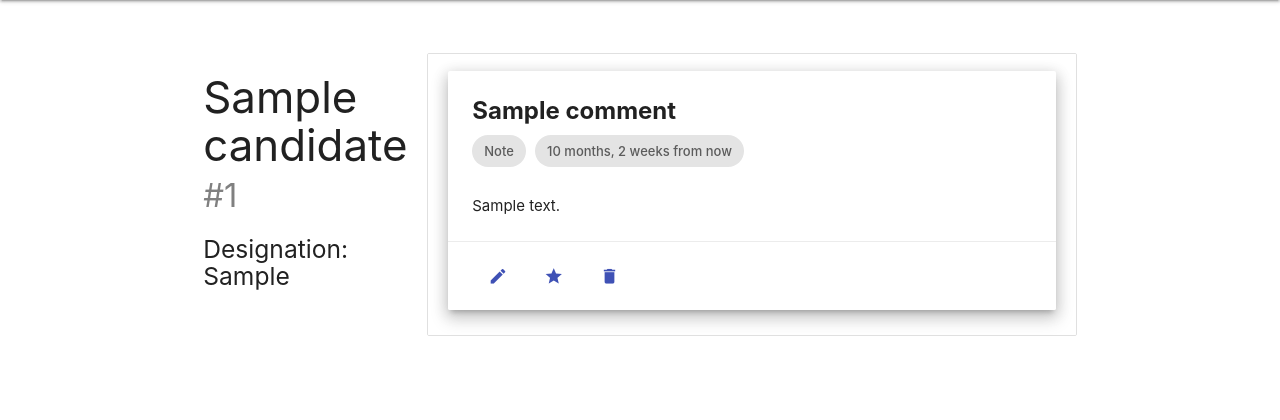
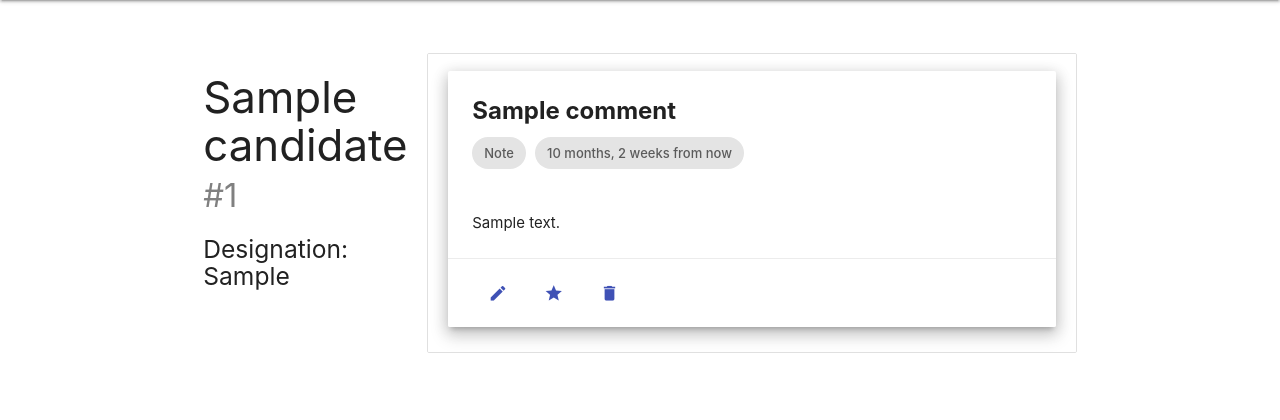
Before and after one commit to joshuanazareth97/cmod, a Django app: page /candidates/1/comments/all in a window 1280 px wide. Shown: the part 64-484 px from the top of the page. Run offline with Django 3.2, Linux system fonts and the light colour scheme; a user stored in the database is signed in; tables that the repository leaves empty hold one stand-in row (values such as "Sample post"); some libraries are stand-ins or nearby versions.

Commit message:
Changed card margins

```diff
--- a/templates/comments/all_comments.html
+++ b/templates/comments/all_comments.html
@@ -15,6 +15,7 @@
     }
 
     #comment-list .secondary {
+      margin: 10px 0 15px 0;
       color:grey;
     }
     #comment-list .card-action button {
```
